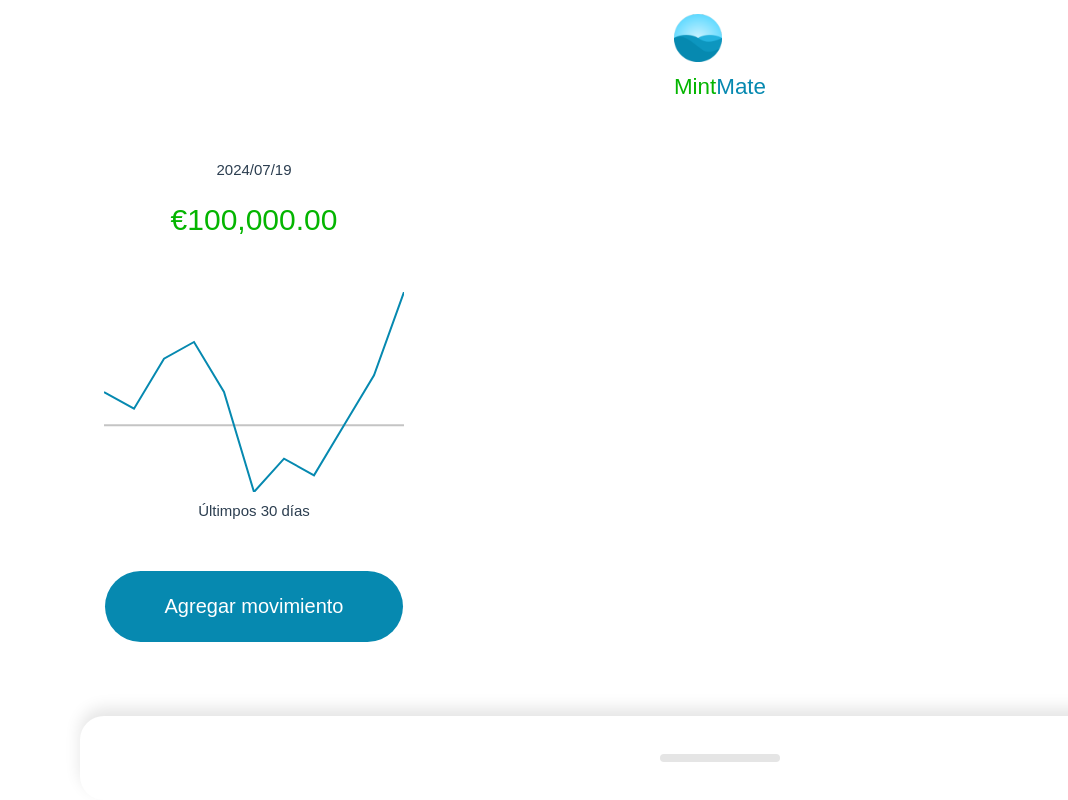
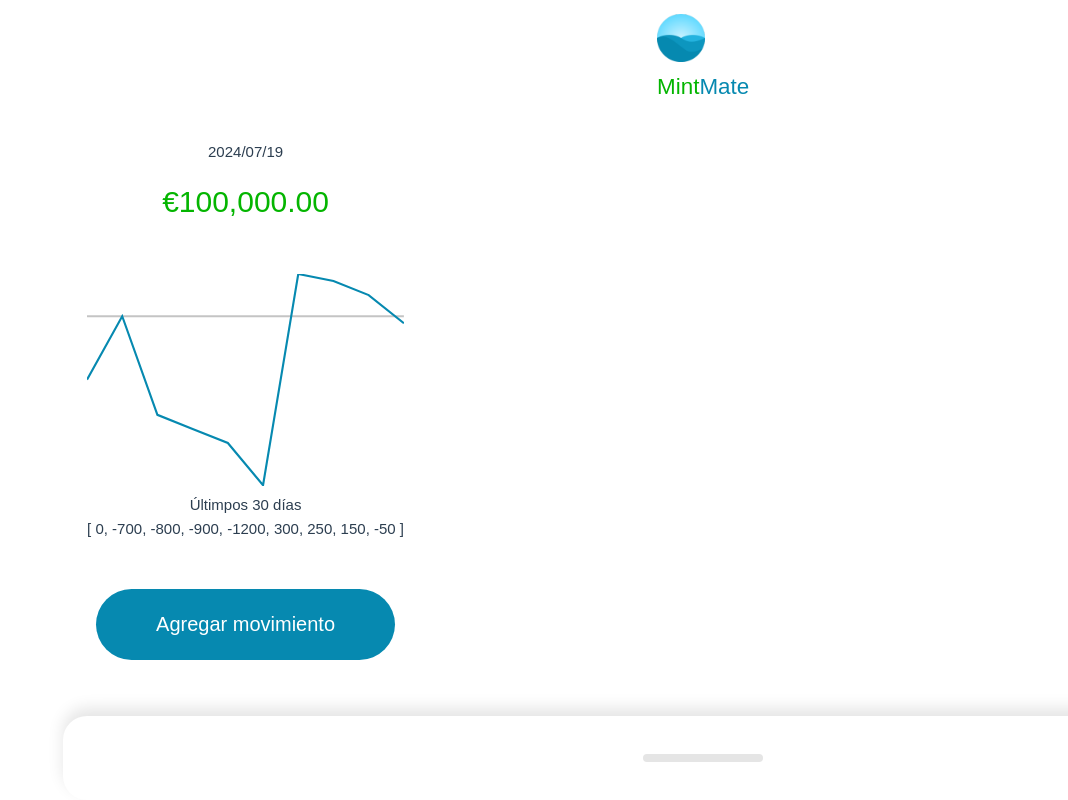
Before and after one commit to AialaDelOlmo/MintMate, a Vue app in the folder MintMate/: page / in a window 1280 px wide. Shown: the top 800 px of the page, without its empty margins (212-1280 px from the left). Built offline with nearby package versions, Linux system fonts and the light colour scheme.

Commit message:
modelo de datos gráfica

```diff
--- a/MintMate/src/components/Home.vue
+++ b/MintMate/src/components/Home.vue
@@ -47,40 +47,99 @@
         data() {
             return {
                 amount: null,
-                amounts: [100, 400, 500, 200, -400, -200, -300, 0, 300, 800],  // Example amounts for the graphic component
+                //amounts: [100, 400, 500, 200, -400, -200, -300, 0, 300, 800],  // Example amounts for the graphic component
                 dateLabel: "2024/07/19",
                 movements: [{
                     id: 1,
-                    title: "Movimiento 0",
+                    title: "Movimiento 1",
                     description: "Salario",
-                    amount: "2500",
+                    amount: 1500,
+                    time: new Date("2024-06-10"),
                 },
                 {
                     id: 2,
-                    title: "Movimiento 1",
+                    title: "Movimiento 2",
                     description: "Alquiler",
-                    amount: "-700",
+                    amount: -700,
+                    time: new Date("2024-06-22"),
                 },
                 {
                     id: 3,
                     title: "Movimiento 3",
                     description: "Comida",
-                    amount: "-100",
+                    amount: -100,
+                    time: new Date("2024-06-26"),
                 },
                 {
                     id: 4,
                     title: "Movimiento 4",
                     description: "Estudios",
-                    amount: "-100",
+                    amount: -100,
+                    time: new Date("2024-06-29"),
                 },
                 {
                     id: 5,
                     title: "Movimiento 5",
                     description: "Facturas",
-                    amount: "-300",
+                    amount: -300,
+                    time: new Date("2024-07-01"),
+                },
+                {
+                    id: 6,
+                    title: "Movimiento 6",
+                    description: "Freelance",
+                    amount: 1500,
+                    time: new Date("2024-07-'03'"),
+                },
+                {
+                    id: 7,
+                    title: "Movimiento 7",
+                    description: "subscripciones",
+                    amount: -50,
+                    time: new Date("2024-07-05"),
+                },
+                {
+                    id: 8,
+                    title: "Movimiento 8",
+                    description: "Taller",
+                    amount: -100,
+                    time: new Date("2024-07-10"),
+                },
+                {
+                    id: 9,
+                    title: "Movimiento 9",
+                    description: "Compras online",
+                    amount: -200,
+                    time: new Date("2024-07-12"),
+                },
+                {
+                    id: 10,
+                    title: "Movimiento 10",
+                    description: "Viaje",
+                    amount: -500,
+                    time: new Date("2024-07-15"),
                 }]
             }
         },
+        computed: {
+            amounts() {
+                const lastDays = this.movements
+                    .filter(m => {
+                        const today = new Date();
+                        const oldDate = today.setDate(today.getDate() - 30);
+
+                        return m.time > oldDate;
+                    })
+                    .map(m => m.amount);
+
+                    return lastDays.map((m, i) => {
+                        const lastMovements = lastDays.slice(0, i);
+                        return lastMovements.reduce((suma,movement) => {
+                            return suma + movement
+                        }, 0);
+                    });
+            }
+        }
     };
 
 
--- a/MintMate/src/components/Resume/Graphic.vue
+++ b/MintMate/src/components/Resume/Graphic.vue
@@ -32,6 +32,7 @@
             />
         </svg>
         <p>Últimpos 30 días</p>
+        <div>{{ amounts }}</div>
     </div>
 </template>
 
@@ -75,12 +76,16 @@ const points = computed(() => {
 const showPointer = ref(false);
 const pointer = ref(0);
 
+//const emit = defineEmits(["select"]);
+
 const tap = ({ target, touches }) => {
     showPointer.value = true;
     const elementWidth = target.getBoundingClientRect().width;
     const elementX = target.getBoundingClientRect().x;
     const touchX = touches[0].clientX;
     pointer.value = ((touchX - elementX) * 300) / elementWidth; // viewBox="0 0 300 200">
+
+    //emit('select', amount.value);?
 }
 
 const unTap = () => {
```
